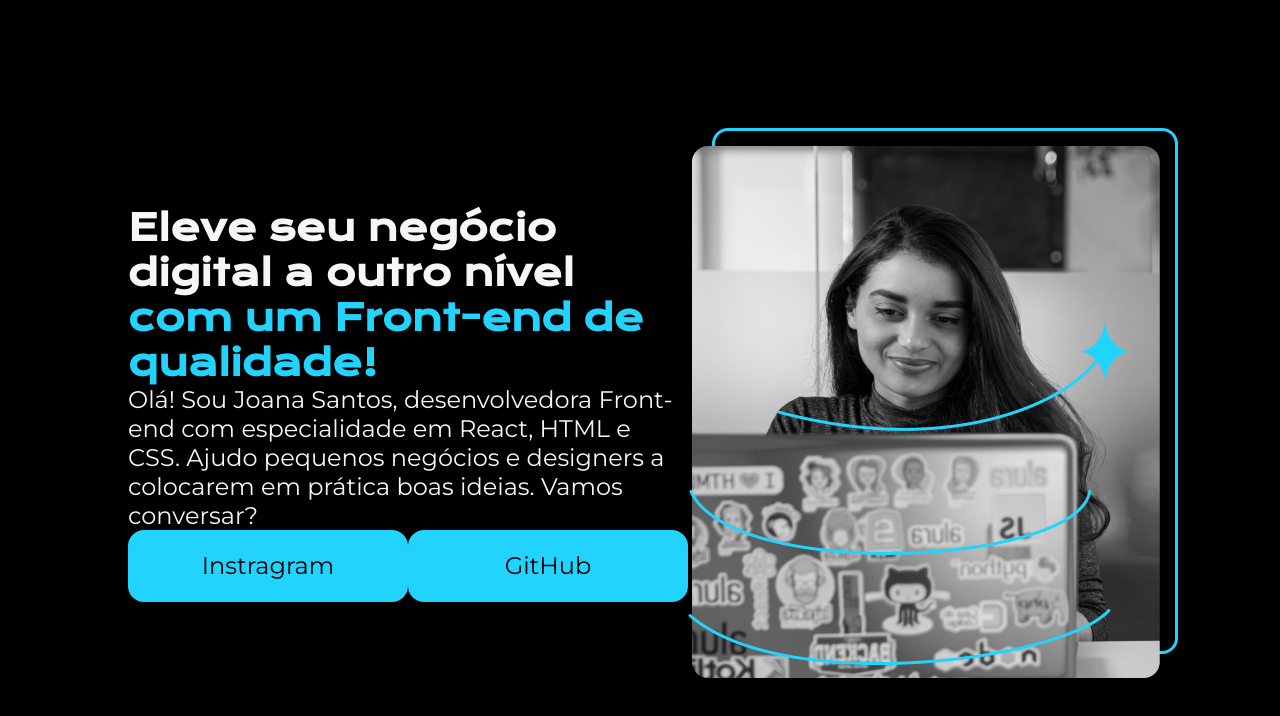
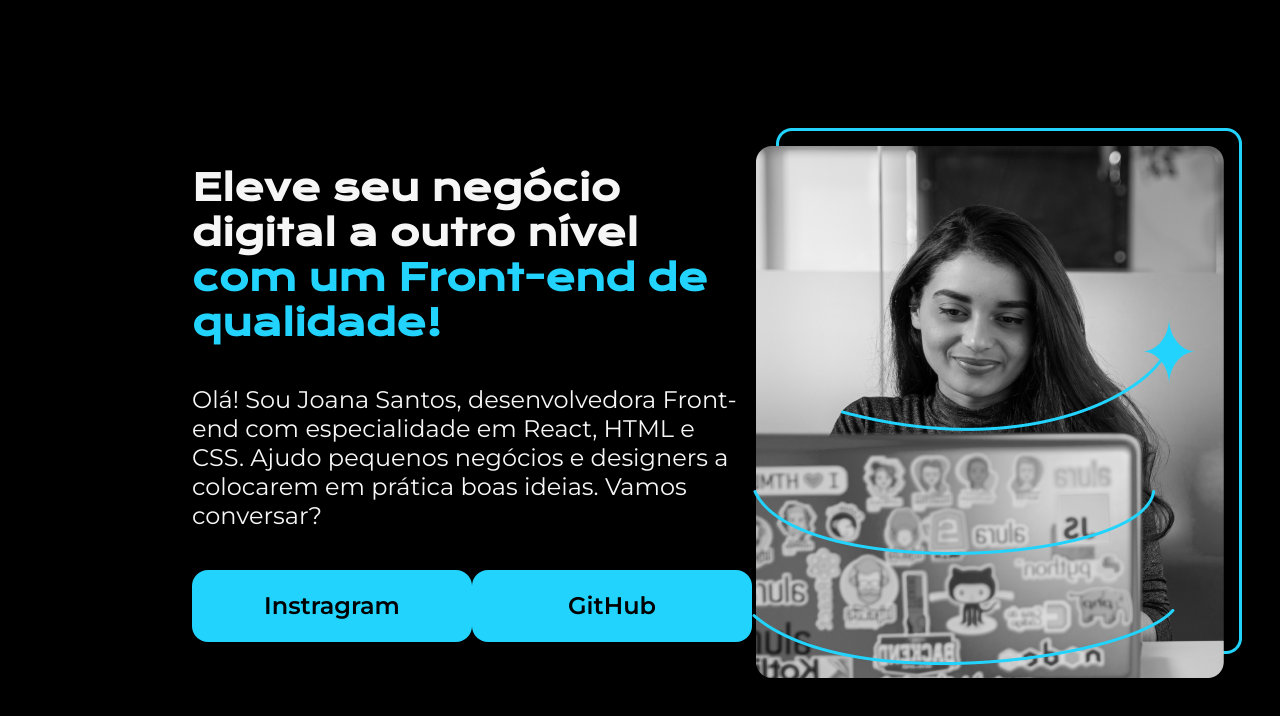
Before and after one commit to ree1moreno/frontend_alura_formacao, a plain HTML site: page frontend/html_css_posicionamento_e_flexbox/index.html in a window 1280 px wide. Drawn offline with nearby package versions, Linux system fonts and the light colour scheme.

Commit message:
html-css posicionamento e flexbox parte 4

```diff
--- a/frontend/html_css_posicionamento_e_flexbox/style.css
+++ b/frontend/html_css_posicionamento_e_flexbox/style.css
@@ -20,10 +20,13 @@ body {
     align-items: center;
     display: flex;
     justify-content: space-between;
-    margin: 10%;
+    margin: 10% 15%;
 }
 
 .presentation__content {
+    display: flex;
+    flex-direction: column;
+    gap: 40px;
     width: 615px;
 }
 
@@ -48,8 +51,8 @@ body {
     border-radius: 16px;
     color: #000;
     font-family:"Montserrat", serif;
-
     font-size: 24px;
+    font-weight: 600;
     padding: 21.5px 0;
     text-decoration: none;
     text-align: center;
```
